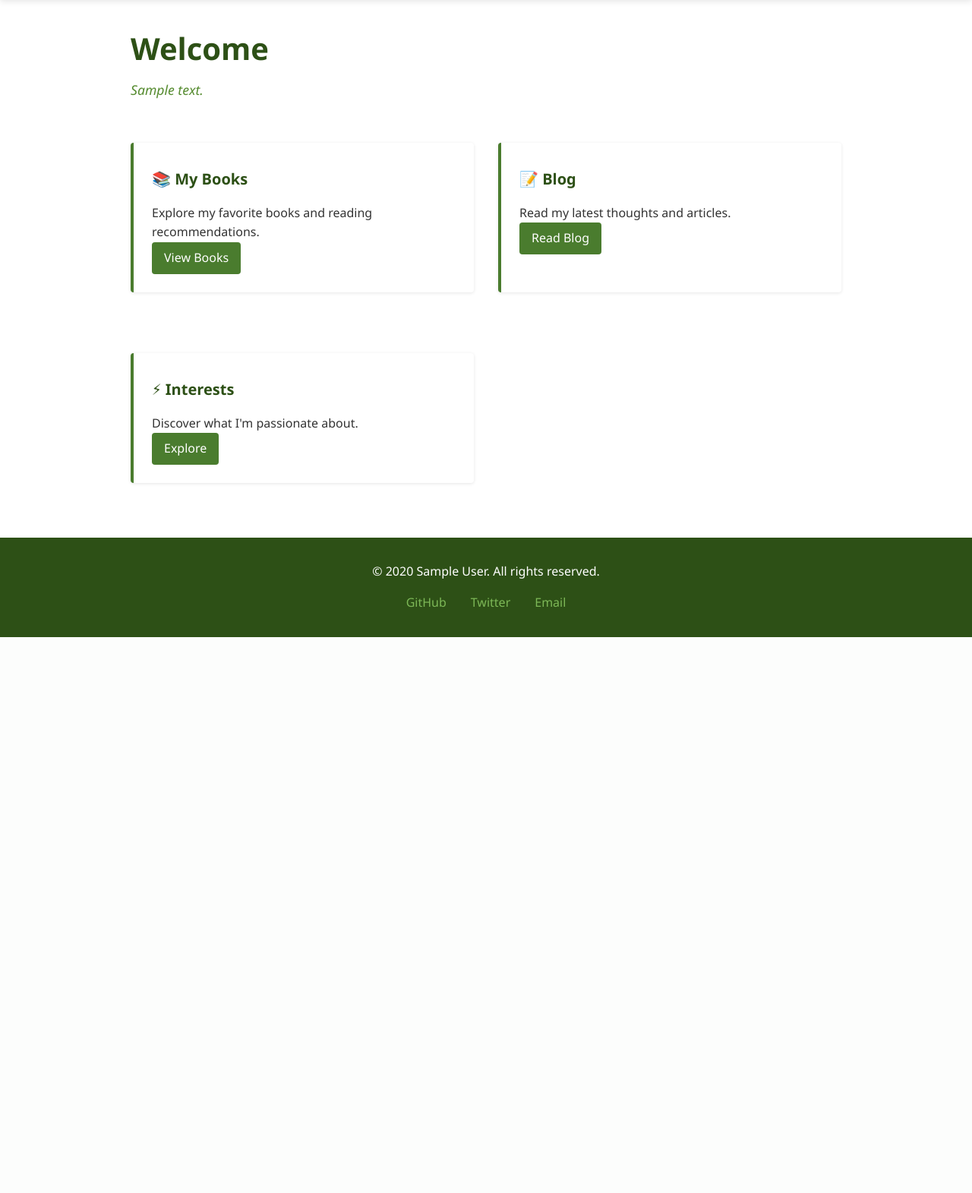
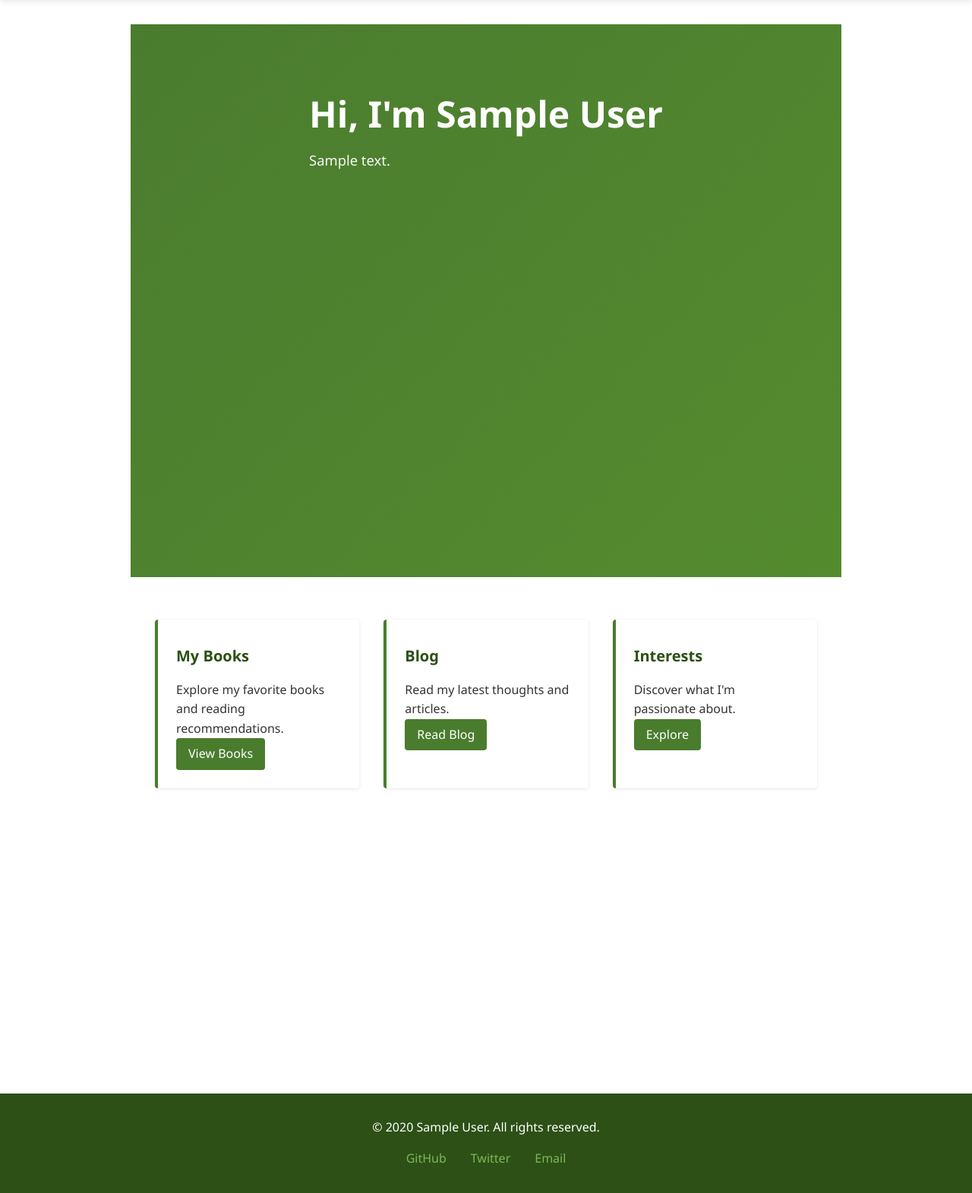
Before and after one commit to shriyans-ss/website, a Python web app: template templates/index.html in a window 1280 px wide. Shown: the part 82-1653 px from the top of the page at 76% size. Before the commit the page ends 921 px from the top, so only its background shows below. Run offline with Jinja, Linux system fonts and the light colour scheme; the template is opened without the code that fills it: most values are stand-ins (such as "Sample title", 1, 10 or a date in 2020).

Commit message:
updating landing page
...

```diff
--- a/templates/index.html
+++ b/templates/index.html
@@ -3,14 +3,19 @@
 {% block title %}Home - {{ site_author }}{% endblock %}
 
 {% block content %}
-<section class="section">
-    <h1>Welcome</h1>
+<section class="hero">
+    <div class="container hero-container">
+        <h1>Hi, I'm {{ site_author }}</h1>
         <p class="section-intro">{{ site_description }}</p>
+    </div>
+</section>
 
+<section class="section features">
+    <div class="container">
         <div class="grid">
             <div class="card">
                 <div class="card-header">
-                <h3 class="card-title">📚 My Books</h3>
+                    <h3 class="card-title">My Books</h3>
                 </div>
                 <div class="card-body">
                     <p>Explore my favorite books and reading recommendations.</p>
@@ -20,7 +25,7 @@
 
             <div class="card">
                 <div class="card-header">
-                <h3 class="card-title">📝 Blog</h3>
+                    <h3 class="card-title">Blog</h3>
                 </div>
                 <div class="card-body">
                     <p>Read my latest thoughts and articles.</p>
@@ -30,7 +35,7 @@
 
             <div class="card">
                 <div class="card-header">
-                <h3 class="card-title">⚡ Interests</h3>
+                    <h3 class="card-title">Interests</h3>
                 </div>
                 <div class="card-body">
                     <p>Discover what I'm passionate about.</p>
@@ -38,5 +43,6 @@
                 </div>
             </div>
         </div>
+    </div>
 </section>
 {% endblock %}
--- a/templates/styles.css
+++ b/templates/styles.css
@@ -160,6 +160,35 @@ h2 {
     font-style: italic;
 }
 
+/* Hero Section */
+.hero {
+    background: linear-gradient(135deg, var(--light-green), var(--accent-green));
+    color: white;
+    padding: 4rem 0;
+    min-height: 50vh;
+    display: flex;
+    align-items: center;
+}
+
+.hero-container {
+    max-width: 1000px;
+    margin: 0 auto;
+    padding: 0 2rem;
+}
+
+.hero h1 {
+    font-size: 3rem;
+    margin-bottom: 0.5rem;
+    color: white;
+}
+
+.hero .section-intro {
+    color: rgba(255,255,255,0.95);
+    font-style: normal;
+    font-size: 1.15rem;
+    margin-bottom: 0;
+}
+
 /* Lists */
 ul, ol {
     margin-left: 2rem;
@@ -242,7 +271,7 @@ a:hover {
 /* Grid Layout for multiple items */
 .grid {
     display: grid;
-    grid-template-columns: repeat(auto-fill, minmax(300px, 1fr));
+    grid-template-columns: repeat(3, 1fr);
     gap: 2rem;
 }
 
```
Lines whose indentation alone changed are shown as unchanged.
